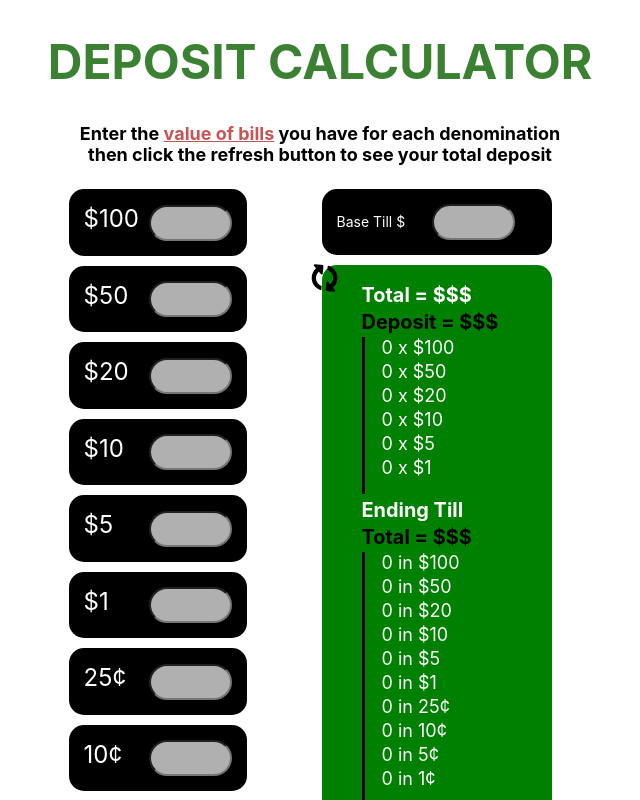
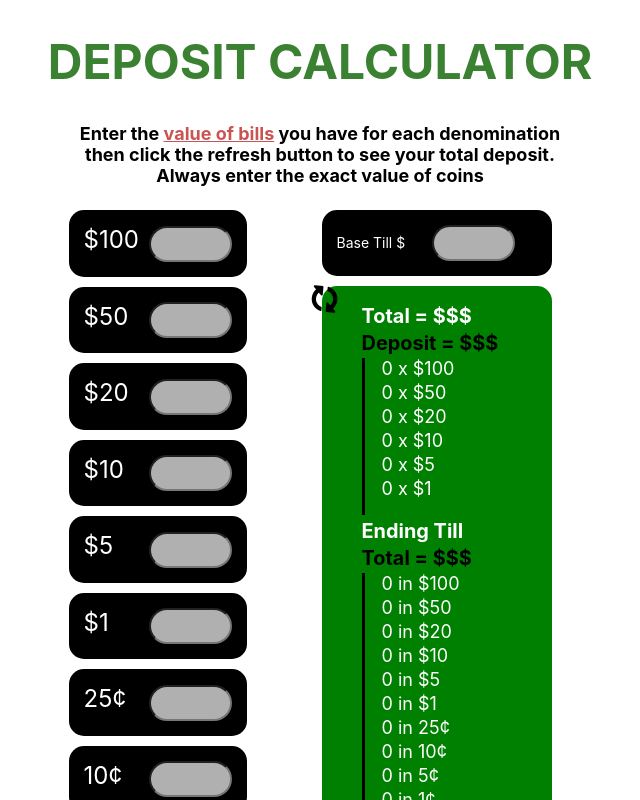
Before and after one commit to juliusg034/till-count-react, a React (Create React App) app: page / in a window 1280 px wide. Shown: the top 800 px of the page, without its empty margins (320-960 px from the left). Built offline with nearby package versions, Linux system fonts and the light colour scheme.

Commit message:
add more text to description header

```diff
--- a/src/App.css
+++ b/src/App.css
@@ -14,8 +14,9 @@ heading > h4 {
 }
 
 heading > h4, h1{
-  text-align: center;
+  text-align:center
 }
+
 
 .description {
   color: rgb(201, 84, 84);
--- a/src/App.js
+++ b/src/App.js
@@ -12,7 +12,8 @@ function App() {
         <h1>DEPOSIT CALCULATOR</h1>
         <h4>
           Enter the <span class="description">{description}</span> you have for each denomination <br/>
-          then click the refresh button to see your total deposit
+          then click the refresh button to see your total deposit.<br/>
+          Always enter the exact value of coins
         </h4>
       </heading>
 
```
